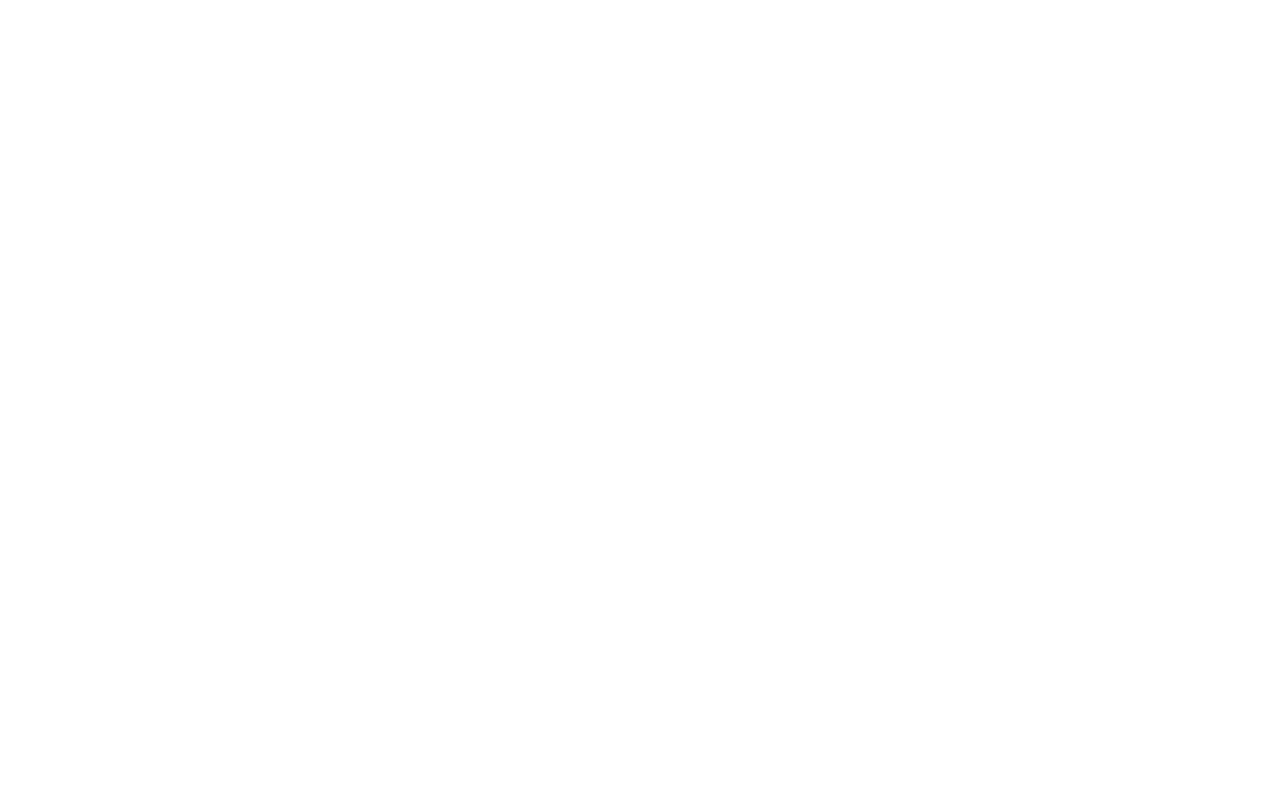
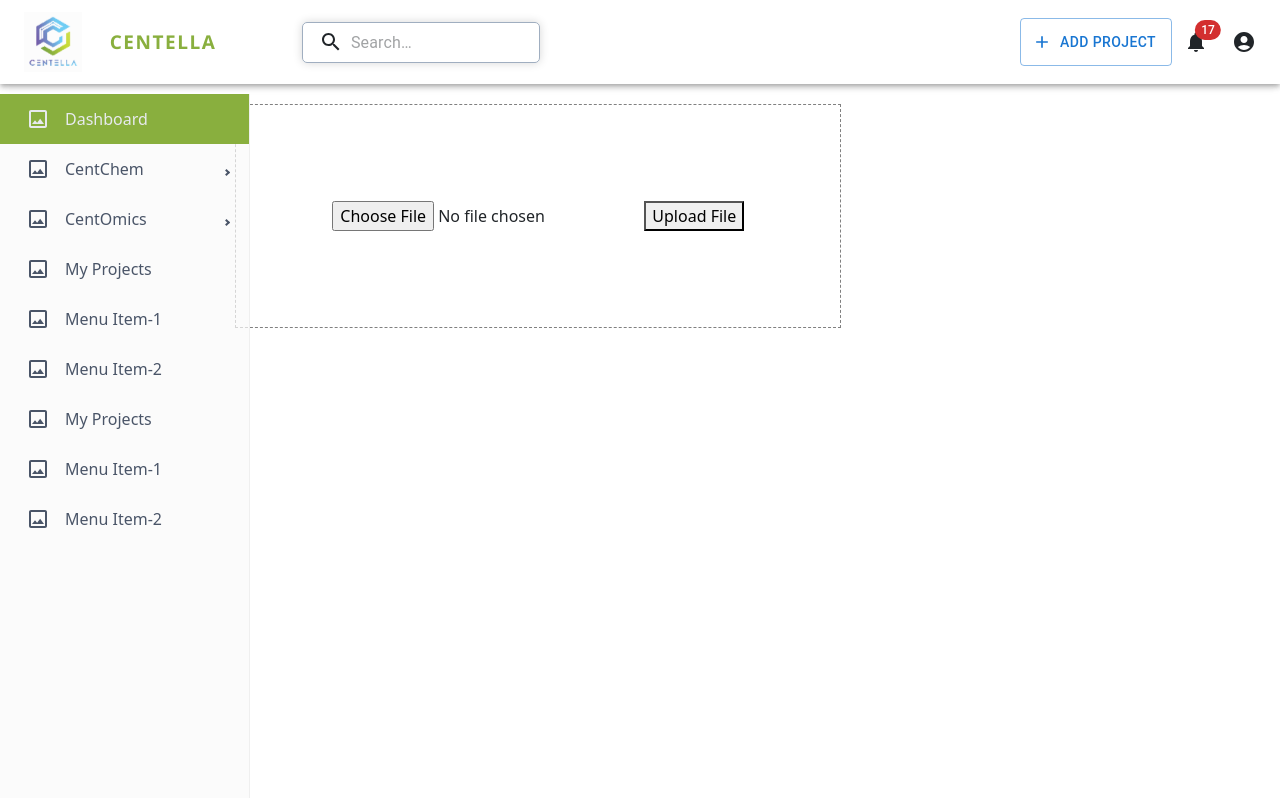
Before and after one commit to swethamallavarapu/centella-vite, a React (Create React App) app: page /Centchem/Upload in a window 1280 px wide. Before the commit this address had no page. Built offline with nearby package versions, Linux system fonts and the light colour scheme; the HTML template or start-up script is replaced by a standard one.

Commit message:
Added retro

```diff
--- a/package.json
+++ b/package.json
@@ -16,7 +16,7 @@
     "@testing-library/jest-dom": "^5.16.5",
     "@testing-library/react": "^13.4.0",
     "@testing-library/user-event": "^13.5.0",
-    "axios": "^1.2.2",
+    "axios": "^1.2.3",
     "bootstrap": "^5.2.3",
     "formik": "^2.2.9",
     "husky": "^8.0.3",
@@ -26,7 +26,9 @@
     "react-bootstrap": "^2.7.0",
     "react-card-flip": "^1.2.0",
     "react-dom": "^18.2.0",
+    "react-dropzone": "^14.2.3",
     "react-hook-form": "^7.41.5",
+    "react-popper": "^2.3.0",
     "react-pro-sidebar": "^1.0.0-alpha.10",
     "react-redux": "^8.0.5",
     "react-router-dom": "^6.6.2",
--- a/src/App.js
+++ b/src/App.js
@@ -12,6 +12,7 @@ import 'bootstrap/dist/css/bootstrap.min.css';
 import DrawMolecule from "./pages/DrawMolecule";
 import PasteSmile from "./pages/PasteSmile";
 import RetroSynthesis from "./pages/RetroSynthesis";
+import Upload from "./pages/Upload";
 const theme = createTheme();
 
 function App() {
@@ -28,6 +29,7 @@ function App() {
             <Route path="/Centchem/?/DrawMolecule" element = {<DrawMolecule />} />
             <Route path="/Centchem/?/PasteSmile" element = {<PasteSmile />} />
             <Route path="Centchem/RetroSynthesis" element = {<RetroSynthesis />} />
+            <Route path="Centchem/Upload" element={<Upload />} />
           </Route>
         </Routes>
       </ProSidebarProvider>
--- /dev/null
+++ b/src/assets/css/Upload.css
@@ -0,0 +1,6 @@
+.text {
+    display: flex;
+    height: 100%;
+    padding-top: 150px;
+    padding-left: 100px;
+}
--- a/src/components/Auth/signup.jsx
+++ b/src/components/Auth/signup.jsx
@@ -1,4 +1,4 @@
-import React, { useState } from "react";
+import React from "react";
 import Button from "@mui/material/Button";
 import CssBaseline from "@mui/material/CssBaseline";
 import TextField from "@mui/material/TextField";
@@ -9,10 +9,7 @@ import { useForm } from "react-hook-form";
 import { yupResolver } from "@hookform/resolvers/yup";
 import * as Yup from "yup";
 
-
 export default function SignUp() {
-  const mobileRegExp =
-    /^((\\+[1-9]{1,4}[ \\-]*)|(\\([0-9]{2,3}\\)[ \\-]*)|([0-9]{2,4})[ \\-]*)*?[0-9]{3,4}?[ \\-]*[0-9]{3,4}?$/;
   const validationSchema = Yup.object().shape({
     name: Yup.string().required("Fullname is required"),
     emailId: Yup.string().required("Email Address is required"),
@@ -21,7 +18,6 @@ export default function SignUp() {
 
   const {
     register,
-    control,
     handleSubmit,
     formState: { errors },
   } = useForm({
--- a/src/pages/CentChemPage.jsx
+++ b/src/pages/CentChemPage.jsx
@@ -38,16 +38,13 @@ function CentChemPage() {
               </NavDropdown.Item>
               <NavDropdown.Divider />
               <NavDropdown.Item
-                onClick={() => handleClick(0, 1)}
+                onClick={() => handleClick(0, "/Upload")}
                 eventKey="4.3"
               >
                 Upload File
               </NavDropdown.Item>
             </NavDropdown>
-            <Nav.Item
-              onClick={() => handleClick(0, "/RetroSynthesis")}
-              eventKey="1"
-            >
+            <Nav.Item onClick={() => handleClick(0, 1)} eventKey="1">
               <Nav.Link eventKey="2">Retro Synthesis</Nav.Link>
             </Nav.Item>
             <Nav.Item>
--- /dev/null
+++ b/src/pages/Upload.jsx
@@ -0,0 +1,50 @@
+import React, { useState } from "react";
+import axios from "axios";
+import Box from "@mui/material/Box";
+import "../assets/css/Upload.css";
+
+function Upload() {
+  const [file, setFile] = useState(null);
+
+  const UPLOAD_ENDPOINT =
+    "http://localhost/react-php-file-upload/backend/upload.php";
+
+  const handleSubmit = async (e) => {
+    e.preventDefault();
+    let res = await uploadFile(file);
+    console.log(res.data);
+  };
+
+  const uploadFile = async (file) => {
+    const formData = new FormData();
+    formData.append("avatar", file);
+
+    return await axios.post(UPLOAD_ENDPOINT, formData, {
+      headers: {
+        "content-type": "multipart/form-data",
+      },
+    });
+  };
+
+  const handleOnChange = (e) => {
+    console.log(e.target.files[0]);
+    setFile(e.target.files[0]);
+  };
+
+  return (
+    <Box
+      className="text"
+      component="span"
+      sx={{ p: 12, border: "1px dashed grey" }}
+    >
+      <form onSubmit={handleSubmit}>
+        {/* <h1>React File Upload</h1> */}
+        <input type="file" onChange={handleOnChange} />
+
+        <button type="submit">Upload File</button>
+      </form>
+    </Box>
+  );
+}
+
+export default Upload;
```
Also changed, not shown: 1 other file (tests, documents, lock files or other folders).
